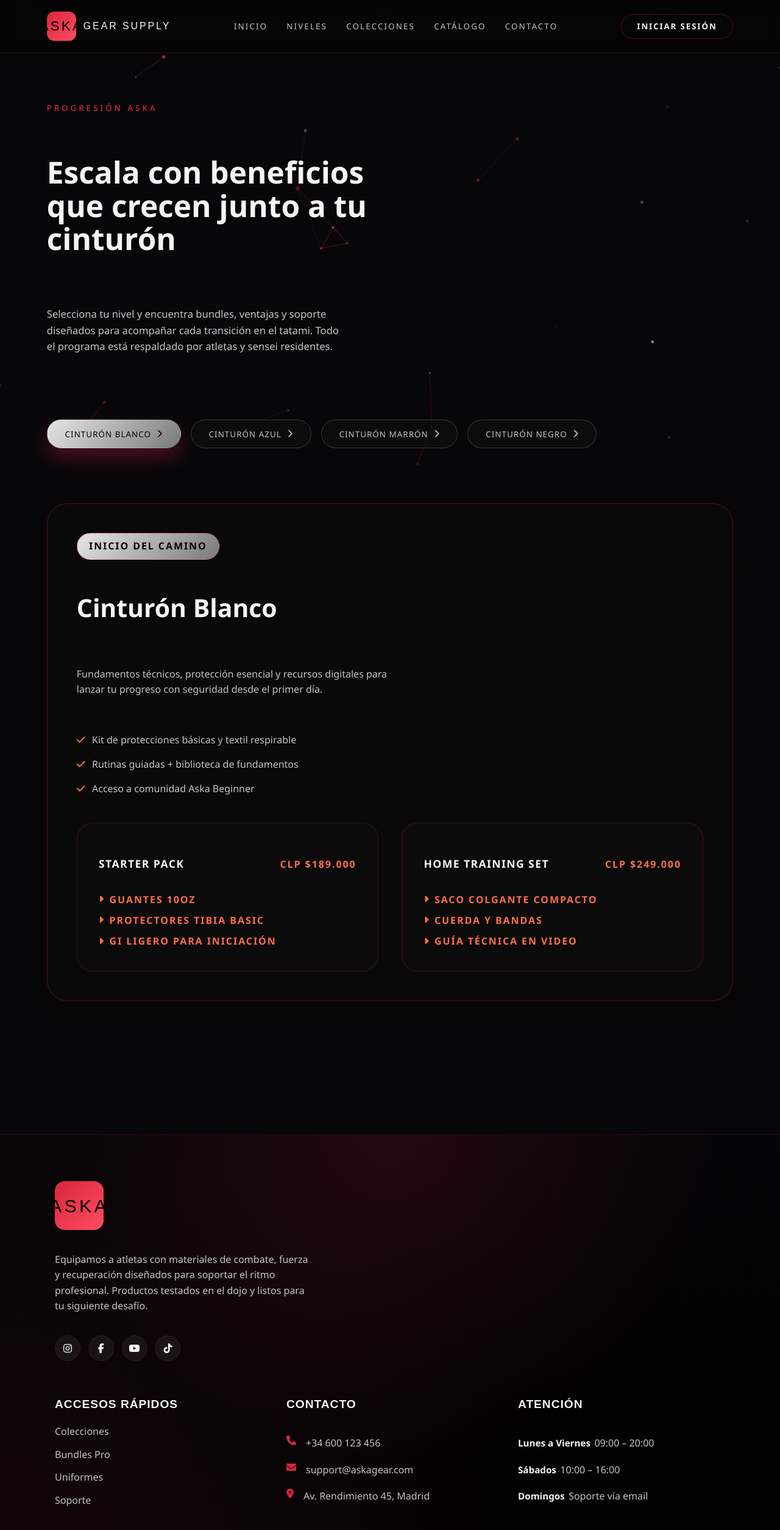
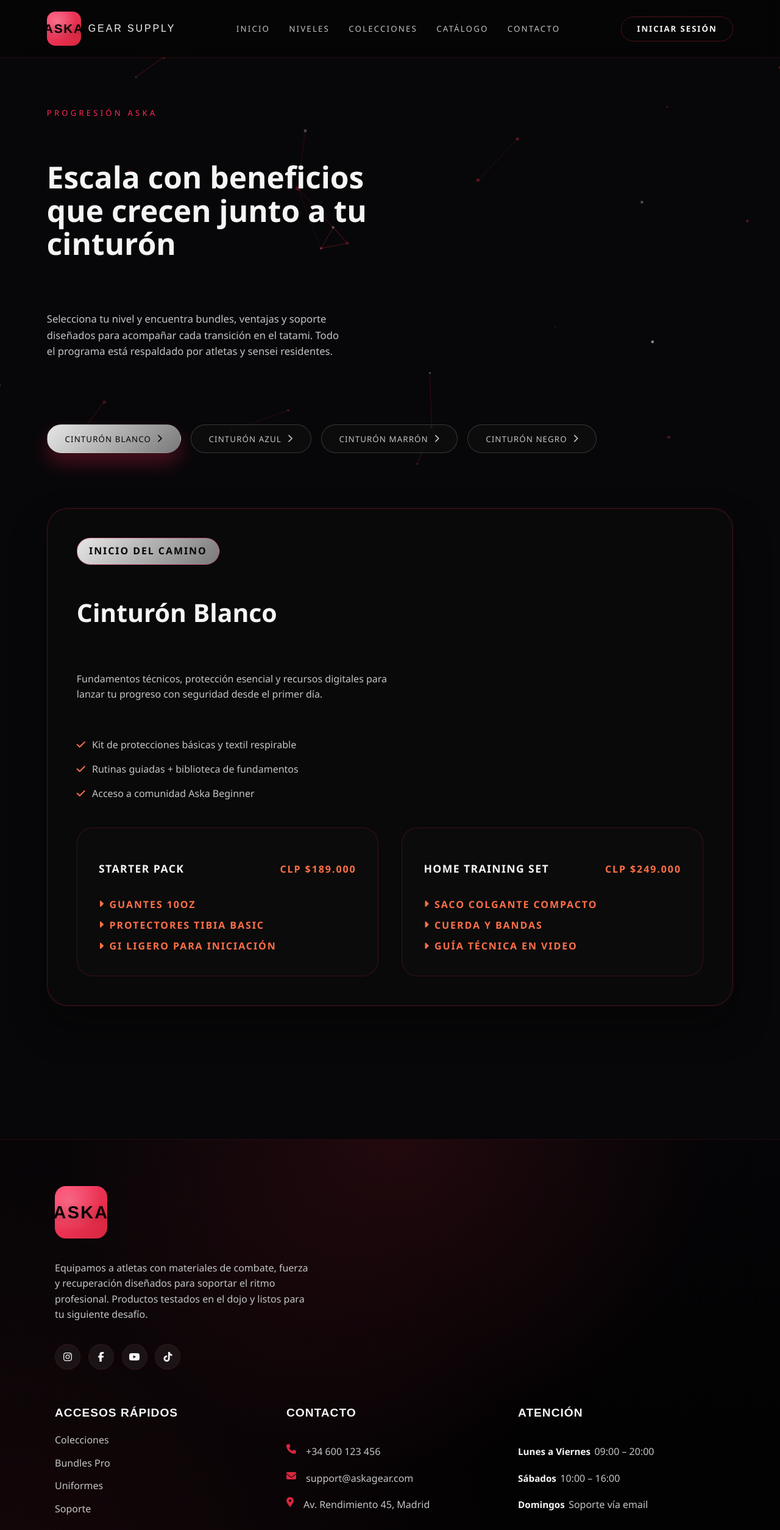
Before and after one commit to MatiasSagredo/aska-frontend, a React (Vite) app: page /niveles in a window 1280 px wide. Shown: the top 2509 px of the page at 61% size. Built offline with nearby package versions, Linux system fonts and the light colour scheme.

Commit message:
v 0.0.6
mejorando logo en header y footer

```diff
--- a/src/styles/organisms/footer.css
+++ b/src/styles/organisms/footer.css
@@ -34,15 +34,19 @@
   display: inline-flex;
   align-items: center;
   justify-content: center;
-  width: 80px;
-  height: 80px;
-  border-radius: 16px;
-  background: linear-gradient(135deg, var(--color-primary), var(--color-primary-soft));
-  color: #000;
+  width: 86px;
+  height: 86px;
+  border-radius: 18px;
+  background:
+    radial-gradient(circle at 28% 28%, rgba(255, 255, 255, 0.24), transparent 60%),
+    linear-gradient(135deg, #ff3d68, var(--color-primary));
+  color: #0a0204;
   font-family: var(--font-heading);
-  font-size: 1.9rem;
-  letter-spacing: 0.14em;
+  font-weight: 700;
+  font-size: 1.8rem;
+  letter-spacing: 0.08em;
   text-transform: uppercase;
+  text-shadow: 0 4px 10px rgba(0, 0, 0, 0.2);
 }
 
 .footer__socials {
--- a/src/styles/organisms/header.css
+++ b/src/styles/organisms/header.css
@@ -58,15 +58,19 @@
   display: inline-flex;
   align-items: center;
   justify-content: center;
-  width: 48px;
-  height: 48px;
-  border-radius: 12px;
-  background: linear-gradient(135deg, var(--color-primary), var(--color-primary-soft));
-  color: #000;
+  width: 56px;
+  height: 56px;
+  border-radius: 14px;
+  background:
+    radial-gradient(circle at 30% 30%, rgba(255, 255, 255, 0.28), transparent 55%),
+    linear-gradient(135deg, #ff416c, var(--color-primary));
+  color: #0a0204;
   font-family: var(--font-heading);
-  font-size: 1.4rem;
-  letter-spacing: 0.14em;
+  font-weight: 700;
+  font-size: 1.3rem;
+  letter-spacing: 0.08em;
   text-transform: uppercase;
+  text-shadow: 0 3px 8px rgba(0, 0, 0, 0.25);
 }
 
 .header__wordmark {
```
Also changed, not shown: src/components/molecules/BeltChip.jsx (+9 -1 lines).
